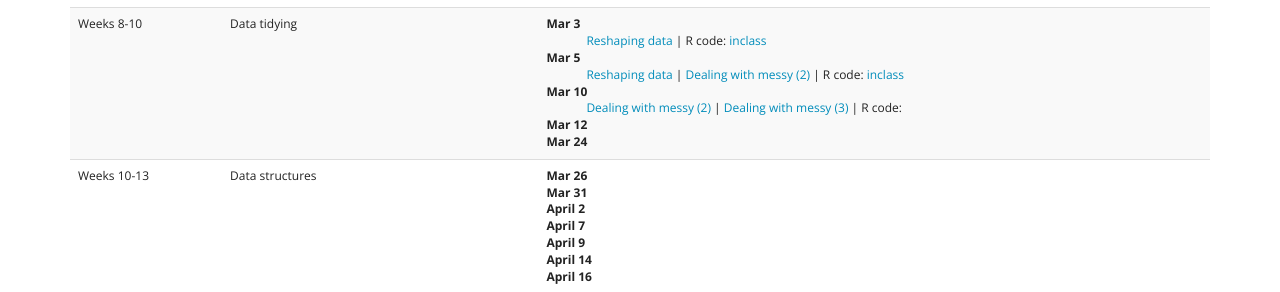
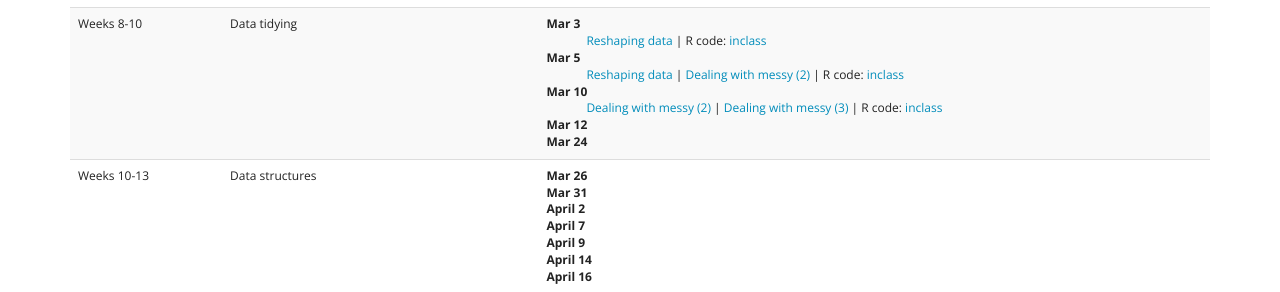
Before and after one commit to Stat480-at-ISU/Stat480-at-ISU.github.io, a Jekyll site: the page built from schedule.html, in a window 1280 px wide. Shown: the part 752-1044 px from the top of the page. Built offline with Jekyll 4.4.1, drawn with Linux system fonts in a browser that asks for light colours.

Commit message:
update class code

```diff
--- a/schedule.html
+++ b/schedule.html
@@ -101,7 +101,7 @@
           <dt>Mar 5</dt>
           <dd><a href="../materials-2020/03_tidyverse/05_tidyr.html" target=_blank>Reshaping data</a> | <a href="../materials-2020/03_tidyverse/06_messy-2.html" target=_blank>Dealing with messy (2)</a> | R code: <a href="code/mar05-inclass.R">inclass</a></dd>
           <dt>Mar 10</dt>
-          <dd><a href="../materials-2020/03_tidyverse/06_messy-2.html" target=_blank>Dealing with messy (2)</a> | <a href="../materials-2020/03_tidyverse/07_messy-3.html" target=_blank>Dealing with messy (3)</a> | R code: </dd>
+          <dd><a href="../materials-2020/03_tidyverse/06_messy-2.html" target=_blank>Dealing with messy (2)</a> | <a href="../materials-2020/03_tidyverse/07_messy-3.html" target=_blank>Dealing with messy (3)</a> | R code: <a href="code/mar10-inclass.R">inclass</a></dd>
           <dt>Mar 12</dt>
           <dd></dd>
           <dt>Mar 24</dt>
```
Also changed, not shown: 5 other files.
